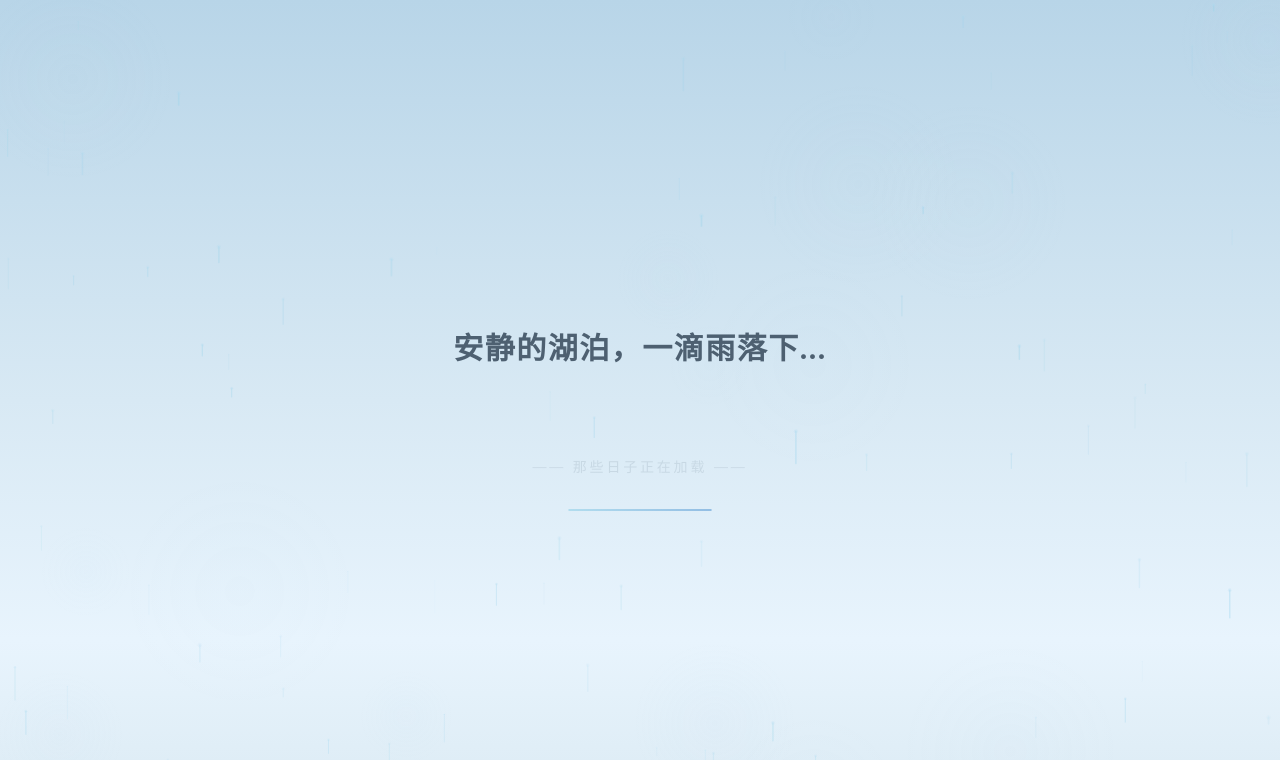
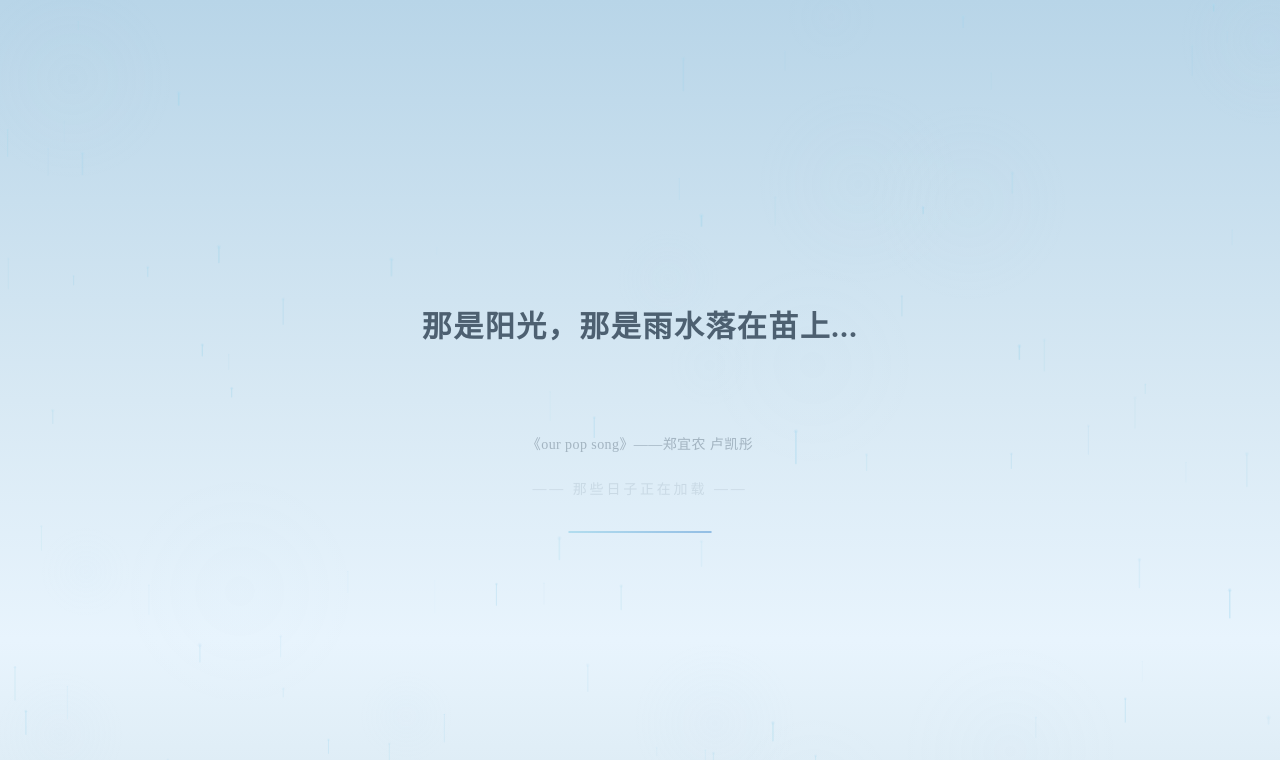
Before and after one commit to ruiyi-yi/desert-raindrop, a React (Vite) app: page / in a window 1280 px wide. Shown: the top 760 px of the page. Built offline with nearby package versions, Linux system fonts and the light colour scheme; no server answers.

Commit message:
加10条歌词模板 空条目自动跳过

```diff
--- a/src/components/Preloader.tsx
+++ b/src/components/Preloader.tsx
@@ -116,9 +116,12 @@ const Preloader: React.FC<PreloaderProps> = ({ onReady }) => {
 
   // Pick ONE random lyric + ONE random loading phrase each visit
   const [chosen] = useState(() => {
-    if (loadingLyrics.length === 0) return { lyric: '正在收集雨滴…', song: '' };
-    const item = loadingLyrics[Math.floor(Math.random() * loadingLyrics.length)];
-    // Support both old string format and new {lyric, song} format
+    const filled = loadingLyrics.filter((item) => {
+      const lyric = typeof item === 'string' ? item : item.lyric;
+      return lyric && lyric.trim().length > 0;
+    });
+    if (filled.length === 0) return { lyric: '正在收集雨滴…', song: '' };
+    const item = filled[Math.floor(Math.random() * filled.length)];
     if (typeof item === 'string') return { lyric: item, song: '' };
     return item;
   });
--- a/src/data/memories.ts
+++ b/src/data/memories.ts
@@ -26,23 +26,34 @@ export const siteConfig = {
  */
 
 export const loadingLyrics = [
-  { lyric: '那些下午决定要走，一无所有。只能留给你雨水一盒...', song: '' },
-  { lyric: '下雨的夜晚，你的心，整个都摔碎了。让雨水，静静掩护你的眼泪...', song: '' },
-  { lyric: '带不走的丢不掉的，让大雨侵蚀吧...', song: '' },
-  { lyric: '雨天的手牵着你的衣袖，雨天的温柔总是选错拥挤时候，雨天的小指头骚动我虚有的乡愁，雨天的尾巴让夕阳牵着走...', song: '' },
-  { lyric: '天空突然下起倾盆大雨，恋人在屋檐下相偎相依，移动我的脚步轻松躲雨，人潮拥挤握住湿热的手心...', song: '' },
-  { lyric: '躲着凉凉的雨 像凉凉的你，偶尔捎来消息 将我整天灼热的思绪抚平...', song: '' },
-  { lyric: '漫漫长夜，细雨点点...', song: '' },
-  { lyric: '雨会下 雨会停 这是不变的道理...', song: '' },
-  { lyric: '而我在这里等，等湿透的心听雨声...', song: '' },
-  { lyric: '多么希望能成为一颗完美的太阳，在你冰冷房间的窗口用力发光，下雨过后我为你唤醒你门后的土壤...', song: '' },
-  { lyric: '我盘旋在寂寞上空，眼看着云起雨落...', song: '' },
-  { lyric: '蛰睡了一世纪的下午被你惊醒，迷雾从身后穿起扣成雨滴。透明的伤口 漂亮的残忍 藏到土壤里，雨的铿锵临盆比梦的合奏还静...', song: '' },
-  { lyric: '你知道 就算大雨让整座城市颠倒，我会给你怀抱...', song: '' },
-  { lyric: '凡美丽总像是流水逝去不会转过身，雨水却在不知名的清晨纷纷...', song: '' },
-  { lyric: '我想记得夏日午后的暴雨 雨的形状...', song: '' },
-  { lyric: '安静的湖泊，一滴雨落下...', song: '' },
-  { lyric: '那是阳光，那是雨水落在苗上...', song: '' },
+  { lyric: '那些下午决定要走，一无所有。只能留给你雨水一盒...', song: '《雨水一盒》——陈绮贞' },
+  { lyric: '下雨的夜晚，你的心，整个都摔碎了。让雨水，静静掩护你的眼泪...', song: '《下雨的夜晚》——苏打绿' },
+  { lyric: '带不走的丢不掉的，让大雨侵蚀吧...', song: '《鱼》——陈绮贞' },
+  { lyric: '雨天的手牵着你的衣袖，雨天的温柔总是选错拥挤时候，雨天的小指头骚动我虚有的乡愁，雨天的尾巴让夕阳牵着走...', song: '《雨天的尾巴》——陈绮贞' },
+  { lyric: '天空突然下起倾盆大雨，恋人在屋檐下相偎相依，移动我的脚步轻松躲雨，人潮拥挤握住湿热的手心...', song: '《小步舞曲》——陈绮贞' },
+  { lyric: '躲着凉凉的雨 像凉凉的你，偶尔捎来消息 将我整天灼热的思绪抚平...', song: '《微凉的你》——陈绮贞' },
+  { lyric: '漫漫长夜，细雨点点...', song: '《漫漫长夜》——陈绮贞' },
+  { lyric: '雨会下 雨会停 这是不变的道理...', song: '《香格里拉》——魏如萱' },
+  { lyric: '而我在这里等，等湿透的心听雨声...', song: '《如何》——张悬' },
+  { lyric: '多么希望能成为一颗完美的太阳，在你冰冷房间的窗口用力发光，下雨过后我为你唤醒你门后的土壤...', song: '《太阳》——郑宜农' },
+  { lyric: '我盘旋在寂寞上空，眼看着云起雨落...', song: '《我想你要走了》——张悬' },
+  { lyric: '蛰睡了一世纪的下午被你惊醒，迷雾从身后穿起扣成雨滴。透明的伤口 漂亮的残忍 藏到土壤里，雨的铿锵临盆比梦的合奏还静...', song: '《交响梦》——苏打绿' },
+  { lyric: '你知道 就算大雨让整座城市颠倒，我会给你怀抱...', song: '《小情歌》——苏打绿' },
+  { lyric: '凡美丽总像是流水逝去不会转过身，雨水却在不知名的清晨纷纷...', song: '《幸福额度》——苏打绿' },
+  { lyric: '我想记得夏日午后的暴雨 雨的形状...', song: '《失明前我想记得的47件事》——陈绮贞' },
+  { lyric: '安静的湖泊，一滴雨落下...', song: '《涟漪》——陈绮贞' },
+  { lyric: '那是阳光，那是雨水落在苗上...', song: '《our pop song》——郑宜农 卢凯彤' },
+  { lyric: '常唤不醒错过风雨人潮，青苔斑驳闻讯而不知晓...', song: '《自渡》——陈粒'},
+  { lyric: '', song: '' },
+  { lyric: '', song: '' },
+  { lyric: '', song: '' },
+  { lyric: '', song: '' },
+  { lyric: '', song: '' },
+  { lyric: '', song: '' },
+  { lyric: '', song: '' },
+  { lyric: '', song: '' },
+  { lyric: '', song: '' },
+  { lyric: '', song: '' },
 ];
 
 /**
```
